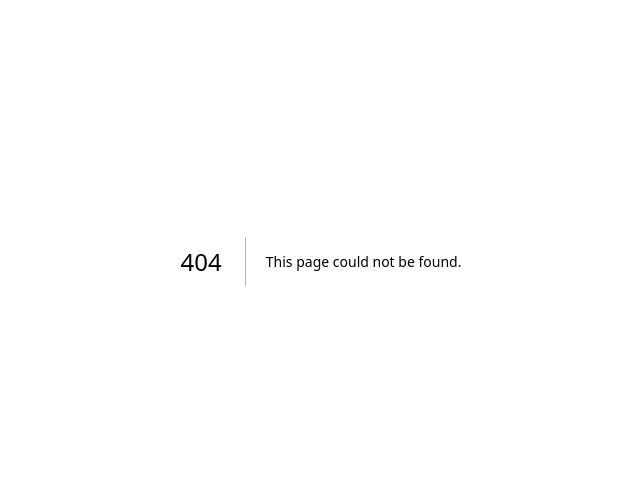
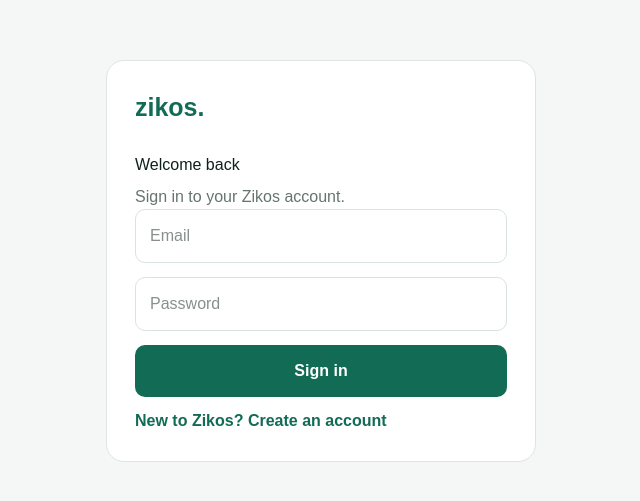
Before and after one commit to fadiu007-creator/Zikos, a Next.js app: page /auth in a window 1280 px wide. Before the commit this address had no page. Shown: the part 139-640 px from the top of the page, without its empty margins (319-959 px from the left). Built offline with nearby package versions, Linux system fonts and the light colour scheme.

Commit message:
Add Supabase authentication page

```diff
--- /dev/null
+++ b/app/auth/page.tsx
@@ -0,0 +1,8 @@
+'use client'
+import {FormEvent,useState} from 'react'
+import {getSupabase} from '@/lib/supabase'
+
+export default function AuthPage(){
+ const [email,setEmail]=useState(''); const [password,setPassword]=useState(''); const [signup,setSignup]=useState(false); const [busy,setBusy]=useState(false); const [message,setMessage]=useState('')
+ async function submit(e:FormEvent){e.preventDefault();setBusy(true);setMessage('');const supabase=getSupabase();if(!supabase){setMessage('Supabase is not configured.');setBusy(false);return}const result=signup?await supabase.auth.signUp({email,password}):await supabase.auth.signInWithPassword({email,password});if(result.error)setMessage(result.error.message);else setMessage(signup?'Check your email to confirm your account.':'Signed in successfully.');setBusy(false)}
+ return <main style={{minHeight:'100vh',display:'grid',placeItems:'center',padding:24,background:'var(--soft)'}}><div className="card" style={{width:'100%',maxWidth:430,padding:28}}><a href="/" style={{fontWeight:900,fontSize:25,color:'var(--brand)',textDecoration:'none'}}>zikos.</a><h1 style={{margin:'26px 0 8px'}}>{signup?'Create your account':'Welcome back'}</h1><p style={{color:'var(--muted)',marginTop:0}}>{signup?'Create an account to save homes and list property.':'Sign in to your Zikos account.'}</p><form onSubmit={submit} style={{display:'grid',gap:14}}><input required type="email" placeholder="Email" value={email} onChange={e=>setEmail(e.target.value)} style={{padding:14,border:'1px solid #d9e3df',borderRadius:10}}/><input required minLength={6} type="password" placeholder="Password" value={password} onChange={e=>setPassword(e.target.value)} style={{padding:14,border:'1px solid #d9e3df',borderRadius:10}}/><button disabled={busy} style={{padding:14,border:0,borderRadius:10,background:'var(--brand)',color:'#fff',fontWeight:800}}>{busy?'Please wait…':signup?'Create account':'Sign in'}</button></form>{message&&<p style={{marginTop:16,color:'var(--muted)'}}>{message}</p>}<button onClick={()=>setSignup(!signup)} style={{marginTop:12,border:0,background:'none',color:'var(--brand)',fontWeight:700,cursor:'pointer'}}>{signup?'Already have an account? Sign in':'New to Zikos? Create an account'}</button></div></main>}
```
